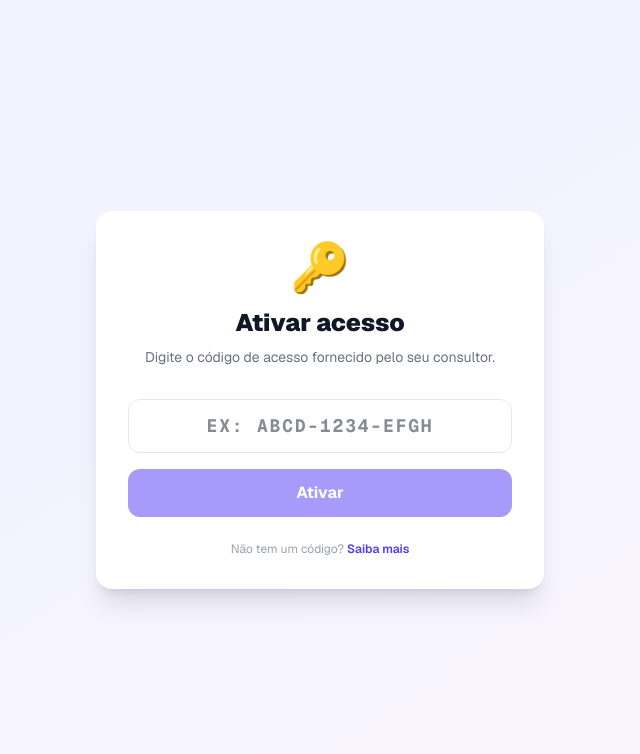
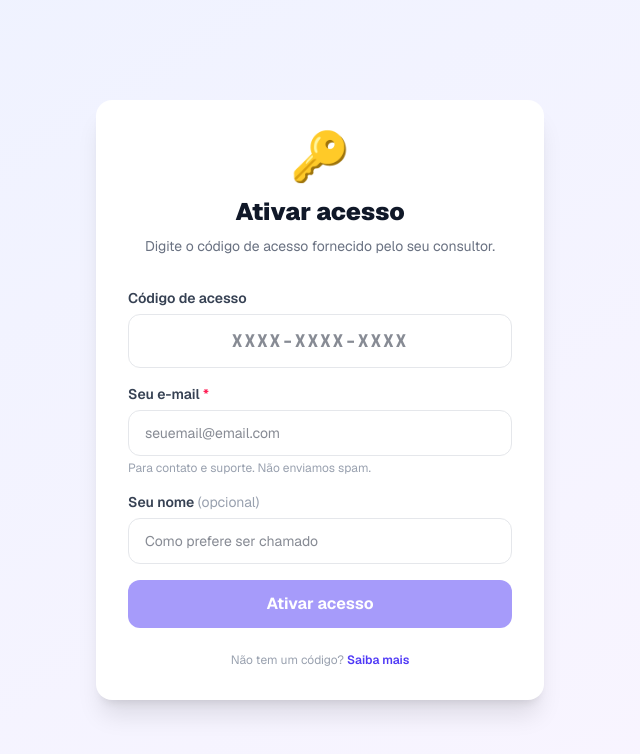
Before and after one commit to ejsnasc-tech/precifica-o, a Next.js app: page /ativar in a window 1280 px wide. Shown: the top 754 px of the page, without its empty margins (320-960 px from the left). Built offline with nearby package versions, Linux system fonts and the light colour scheme.

Commit message:
feat: coletar nome e email do cliente na ativacao do codigo

```diff
--- a/src/app/api/codigo/verificar/route.ts
+++ b/src/app/api/codigo/verificar/route.ts
@@ -12,9 +12,12 @@ async function sign(payload: string, secret: string): Promise<string> {
 
 export async function POST(req: NextRequest) {
   try {
-    const { codigo } = await req.json() as { codigo?: string };
+    const { codigo, nome, email } = await req.json() as { codigo?: string; nome?: string; email?: string };
     if (!codigo || typeof codigo !== "string") {
       return NextResponse.json({ erro: "Código inválido." }, { status: 400 });
+    }
+    if (!email || !email.includes("@")) {
+      return NextResponse.json({ erro: "E-mail obrigatório." }, { status: 400 });
     }
 
     const code = codigo.toUpperCase().trim();
@@ -34,8 +37,8 @@ export async function POST(req: NextRequest) {
     }
 
     await db
-      .prepare("UPDATE codigos_acesso SET usado = 1, usado_em = datetime('now') WHERE id = ?")
-      .bind(row.id)
+      .prepare("UPDATE codigos_acesso SET usado = 1, usado_em = datetime('now'), nome_cliente = ?, email_cliente = ? WHERE id = ?")
+      .bind(nome?.trim() || null, email.trim().toLowerCase(), row.id)
       .run();
 
     // Payload do cookie inclui o prazo para o middleware verificar sem consultar o banco
--- a/src/app/ativar/page.tsx
+++ b/src/app/ativar/page.tsx
@@ -1,29 +1,35 @@
 "use client";
+
 import { useState } from "react";
 import { useRouter } from "next/navigation";
 import Link from "next/link";
 
 export default function AtivarPage() {
   const [codigo, setCodigo] = useState("");
+  const [nome, setNome] = useState("");
+  const [email, setEmail] = useState("");
   const [erro, setErro] = useState("");
   const [carregando, setCarregando] = useState(false);
   const router = useRouter();
 
+  const emailValido = email.includes("@") && email.includes(".");
+  const podeSalvar = codigo.trim().length >= 4 && emailValido;
+
   async function ativar(e: React.FormEvent) {
     e.preventDefault();
+    if (!podeSalvar) return;
     setErro("");
     setCarregando(true);
     try {
       const res = await fetch("/api/codigo/verificar", {
         method: "POST",
         headers: { "Content-Type": "application/json" },
-        body: JSON.stringify({ codigo }),
+        body: JSON.stringify({ codigo, nome: nome.trim(), email: email.trim().toLowerCase() }),
       });
       const data = await res.json() as { erro?: string; expira_em?: string | null };
       if (!res.ok) {
         setErro(data.erro || "Código inválido.");
       } else {
-        // Salva expiração no dispositivo para funcionar offline também
         localStorage.setItem("pp_licenca_expira", data.expira_em ?? "vitalicio");
         router.push("/dashboard");
       }
@@ -46,15 +52,48 @@ export default function AtivarPage() {
         </div>
 
         <form onSubmit={ativar} className="space-y-4">
+          {/* Código */}
+          <div>
+            <label className="text-sm font-semibold text-gray-700 block mb-1.5">Código de acesso</label>
             <input
               type="text"
               value={codigo}
               onChange={(e) => setCodigo(e.target.value.toUpperCase())}
-            placeholder="Ex: ABCD-1234-EFGH"
+              placeholder="XXXX-XXXX-XXXX"
               className="w-full border border-gray-200 rounded-xl px-4 py-3 text-center text-lg font-mono font-bold tracking-widest focus:outline-none focus:ring-2 focus:ring-indigo-500 uppercase"
               autoComplete="off"
               spellCheck={false}
             />
+          </div>
+
+          {/* Email */}
+          <div>
+            <label className="text-sm font-semibold text-gray-700 block mb-1.5">
+              Seu e-mail <span className="text-rose-500">*</span>
+            </label>
+            <input
+              type="email"
+              value={email}
+              onChange={(e) => setEmail(e.target.value)}
+              placeholder="seuemail@email.com"
+              className="w-full border border-gray-200 rounded-xl px-4 py-3 text-sm focus:outline-none focus:ring-2 focus:ring-indigo-500"
+            />
+            <p className="text-xs text-gray-400 mt-1">Para contato e suporte. Não enviamos spam.</p>
+          </div>
+
+          {/* Nome */}
+          <div>
+            <label className="text-sm font-semibold text-gray-700 block mb-1.5">
+              Seu nome <span className="text-gray-400 font-normal">(opcional)</span>
+            </label>
+            <input
+              type="text"
+              value={nome}
+              onChange={(e) => setNome(e.target.value)}
+              placeholder="Como prefere ser chamado"
+              className="w-full border border-gray-200 rounded-xl px-4 py-3 text-sm focus:outline-none focus:ring-2 focus:ring-indigo-500"
+            />
+          </div>
 
           {erro && (
             <p className="text-red-500 text-sm text-center bg-red-50 rounded-lg px-4 py-2">
@@ -64,10 +103,10 @@ export default function AtivarPage() {
 
           <button
             type="submit"
-            disabled={carregando || codigo.trim().length < 4}
+            disabled={carregando || !podeSalvar}
             className="w-full bg-indigo-600 text-white font-bold py-3 rounded-xl hover:bg-indigo-700 transition disabled:opacity-50 disabled:cursor-not-allowed"
           >
-            {carregando ? "Verificando..." : "Ativar"}
+            {carregando ? "Verificando..." : "Ativar acesso"}
           </button>
         </form>
 
```
Lines whose indentation alone changed are shown as unchanged.
